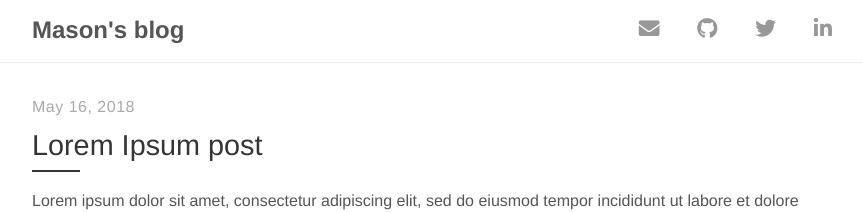
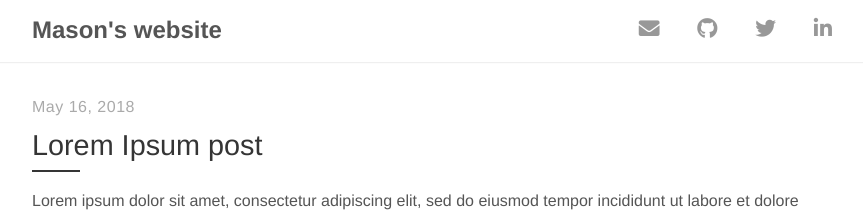
Before and after one commit to locat369/locat369.github.io, a Jekyll site: the page built from index.html, in a window 1280 px wide. Shown: the top 212 px of the page, without its empty margins (208-1071 px from the left). Built offline with Jekyll 4.4.1, drawn with Linux system fonts in a browser that asks for light colours; nearby versions of some CDN libraries; the list of posts is cut into pages by our own code.

Commit message:
Fix _config.yml

```diff
--- a/_config.yml
+++ b/_config.yml
@@ -1,5 +1,5 @@
 # Site settings
-title:          Mason's blog
+title:          Mason's website
 description:    "Rain is a simple and clean Jekyll theme with focus on content."
 url:            https://github.com/inelaah/rain
 
```
